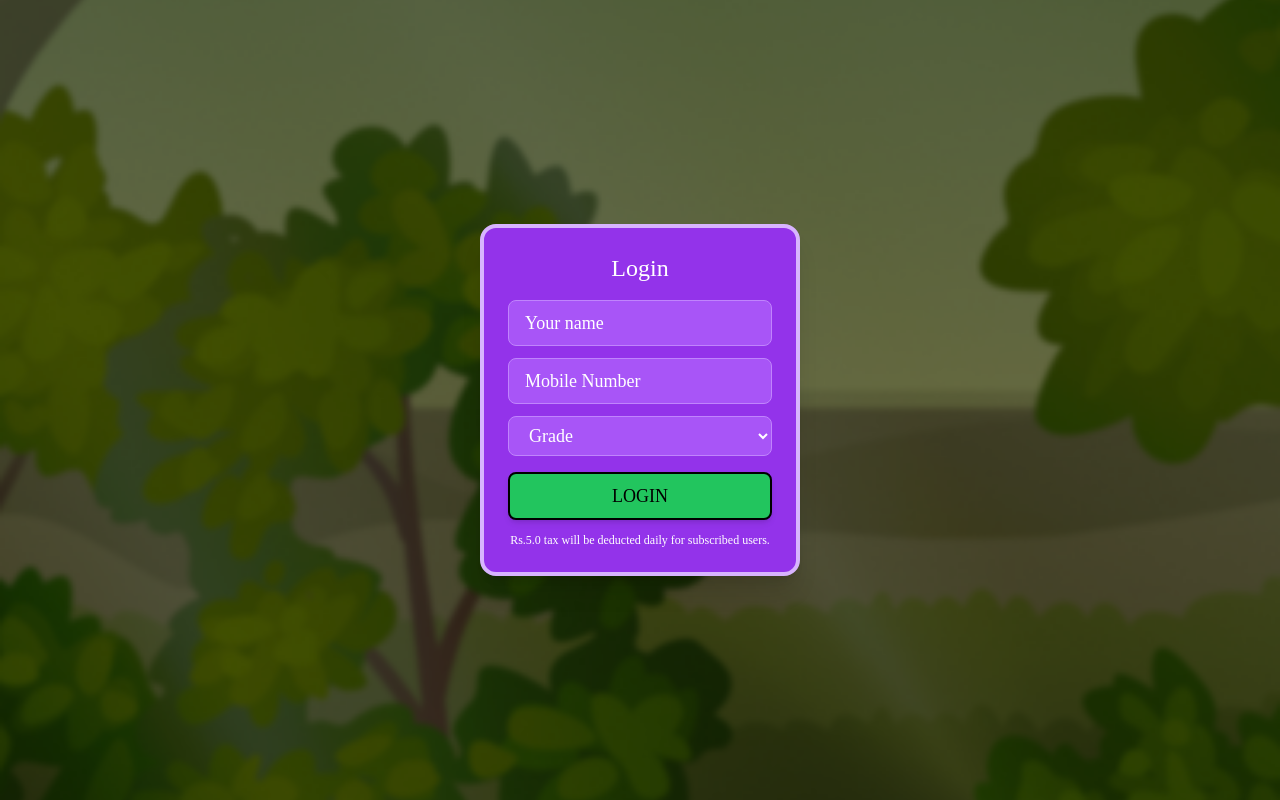
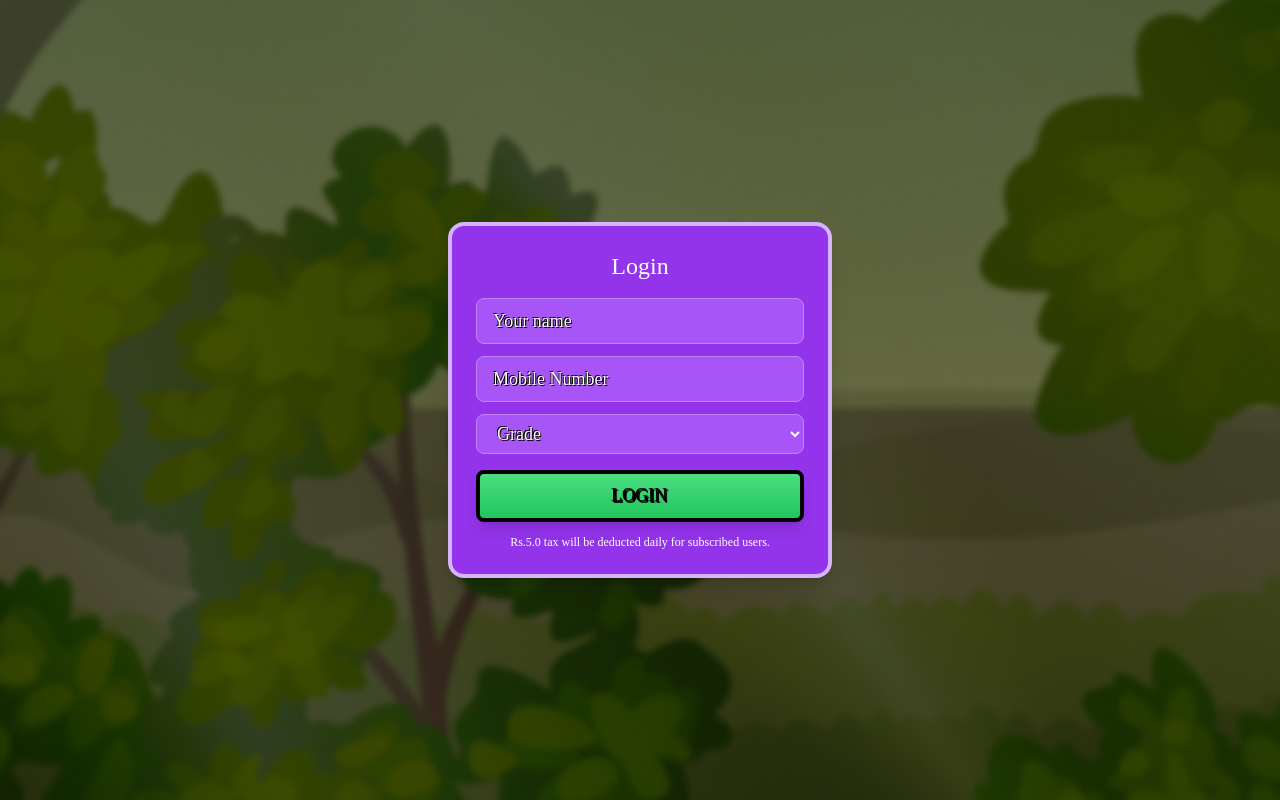
Before and after one commit to Sanduni4822/Gamification-Quiz-Web-site, a React (Vite) app: page / in a window 1280 px wide. Built offline with nearby package versions, Linux system fonts and the light colour scheme.

Commit message:
Changed the Text color & Outline color

```diff
--- a/src/components/Layout/Layout.jsx
+++ b/src/components/Layout/Layout.jsx
@@ -6,12 +6,12 @@ export default function Layout() {
     <div
       className="h-screen w-screen flex items-center justify-center bg-no-repeat bg-center bg-cover"
       style={{
-        backgroundImage: bgImage ? `url(${bgImage})` : "none", // ✅ Fixed interpolation
-        backgroundColor: "#222", // Fallback color to check visibility
+        backgroundImage: bgImage ? `url(${bgImage})` : "none",
+        backgroundColor: "#222",
       }}
     >
       {/* Overlay for better readability */}
-      <div className="flex flex-col items-center justify-center bg-black/50 w-full h-full px-4 text-white text-center">
+      <div className="flex flex-col items-center justify-center bg-black/50 w-full h-full px-4 sm:px-8 text-white text-center">
         <Outlet />
       </div>
     </div>
--- a/src/pages/LoginPage/LoginPage.jsx
+++ b/src/pages/LoginPage/LoginPage.jsx
@@ -2,8 +2,8 @@ import React from "react";
 
 export default function LoginPage() {
   return (
-    <div className="h-screen flex items-center justify-center bg-cover bg-center">
-      <div className="bg-purple-600 p-6 rounded-2xl shadow-xl w-80 text-center border-4 border-purple-300">
+    <div className="h-screen flex items-center justify-center bg-cover bg-center px-4">
+      <div className="bg-purple-600 p-6 rounded-2xl shadow-xl w-full max-w-sm text-center border-4 border-purple-300">
         {/* Title */}
         <h2 className="text-white text-2xl font-title mb-4">Login</h2>
 
@@ -11,24 +11,43 @@ export default function LoginPage() {
         <input
           type="text"
           placeholder="Your name"
-          className="w-full bg-purple-500 text-white text-lg px-4 py-2 rounded-lg mb-3 border border-purple-400 placeholder-white outline-none font-body"
+          className="w-full bg-purple-500 text-lg px-4 py-2 rounded-lg mb-3 border border-purple-400 outline-none font-body placeholder-white"
+          style={{
+            color: "white", // Input text color
+            textShadow: "1px 1px 0 black, -1px -1px 0 black", // White text with black outline
+          }}
         />
         <input
           type="tel"
           placeholder="Mobile Number"
-          className="w-full bg-purple-500 text-white text-lg px-4 py-2 rounded-lg mb-3 border border-purple-400 placeholder-white outline-none font-body"
+          className="w-full bg-purple-500 text-lg px-4 py-2 rounded-lg mb-3 border border-purple-400 outline-none font-body placeholder-white"
+          style={{
+            color: "white",
+            textShadow: "1px 1px 0 black, -1px -1px 0 black",
+          }}
         />
 
         {/* Dropdown */}
-        <select className="w-full bg-purple-500 text-white text-lg px-4 py-2 rounded-lg mb-4 border border-purple-400 outline-none font-body">
+        <select
+          className="w-full bg-purple-500 text-lg px-4 py-2 rounded-lg mb-4 border border-purple-400 outline-none font-body"
+          style={{
+            color: "white",
+            textShadow: "1px 1px 0 black, -1px -1px 0 black",
+          }}
+        >
           <option>Grade</option>
           <option>Grade 1</option>
           <option>Grade 2</option>
           <option>Grade 3</option>
         </select>
 
-        {/* Button */}
-        <button className="w-full bg-green-500 text-black text-lg py-2 rounded-lg border-2 border-black shadow-md hover:bg-green-400 font-button">
+        {/* Button (Modified to match the style) */}
+        <button
+          className="w-full bg-gradient-to-b from-green-400 to-green-500 text-black text-lg py-2 rounded-lg border-4 border-black shadow-lg hover:from-green-300 hover:to-green-400 active:scale-95 font-button"
+          style={{
+            textShadow: "1px 1px 0 black, -1px -1px 0 black",
+          }}
+        >
           LOGIN
         </button>
 
```
